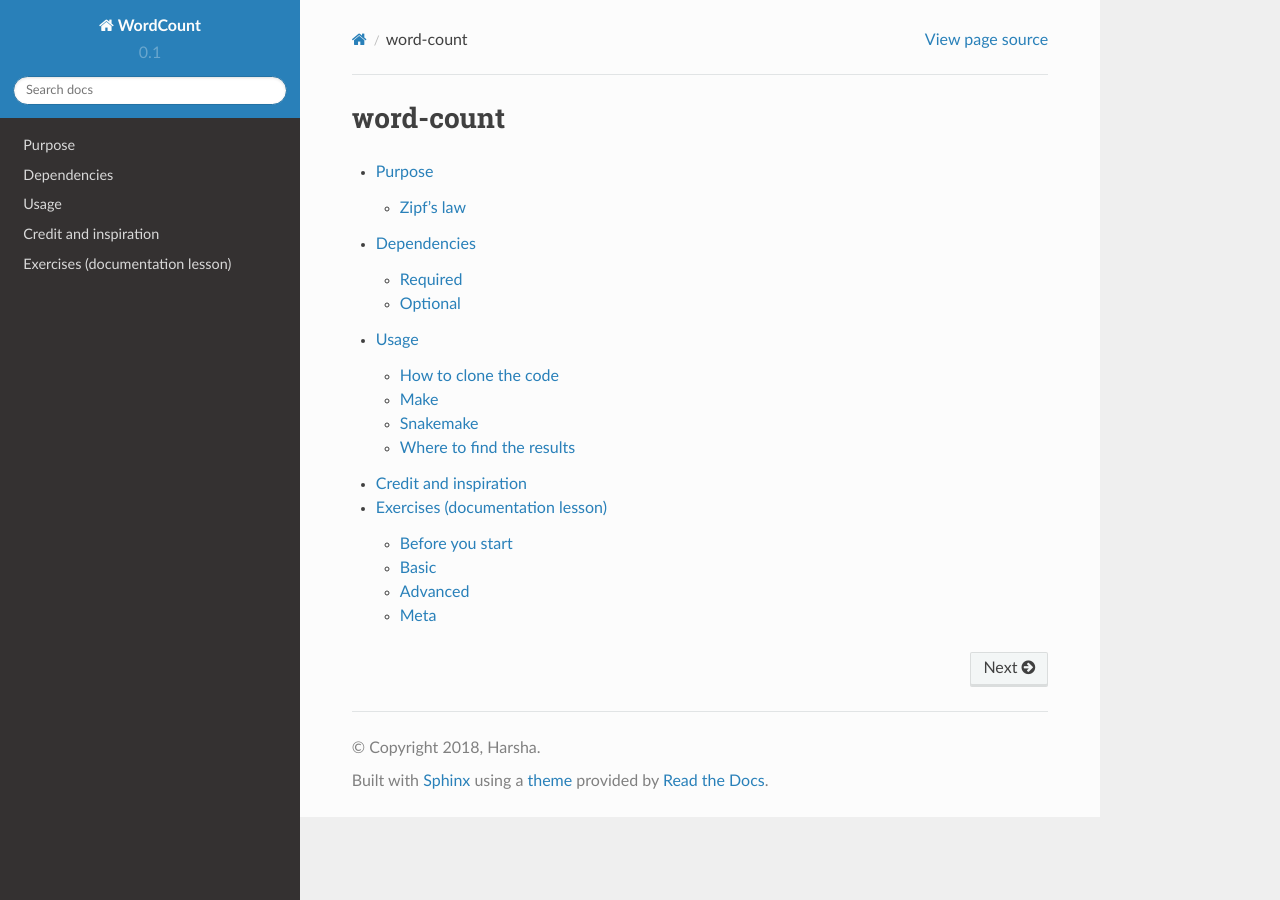
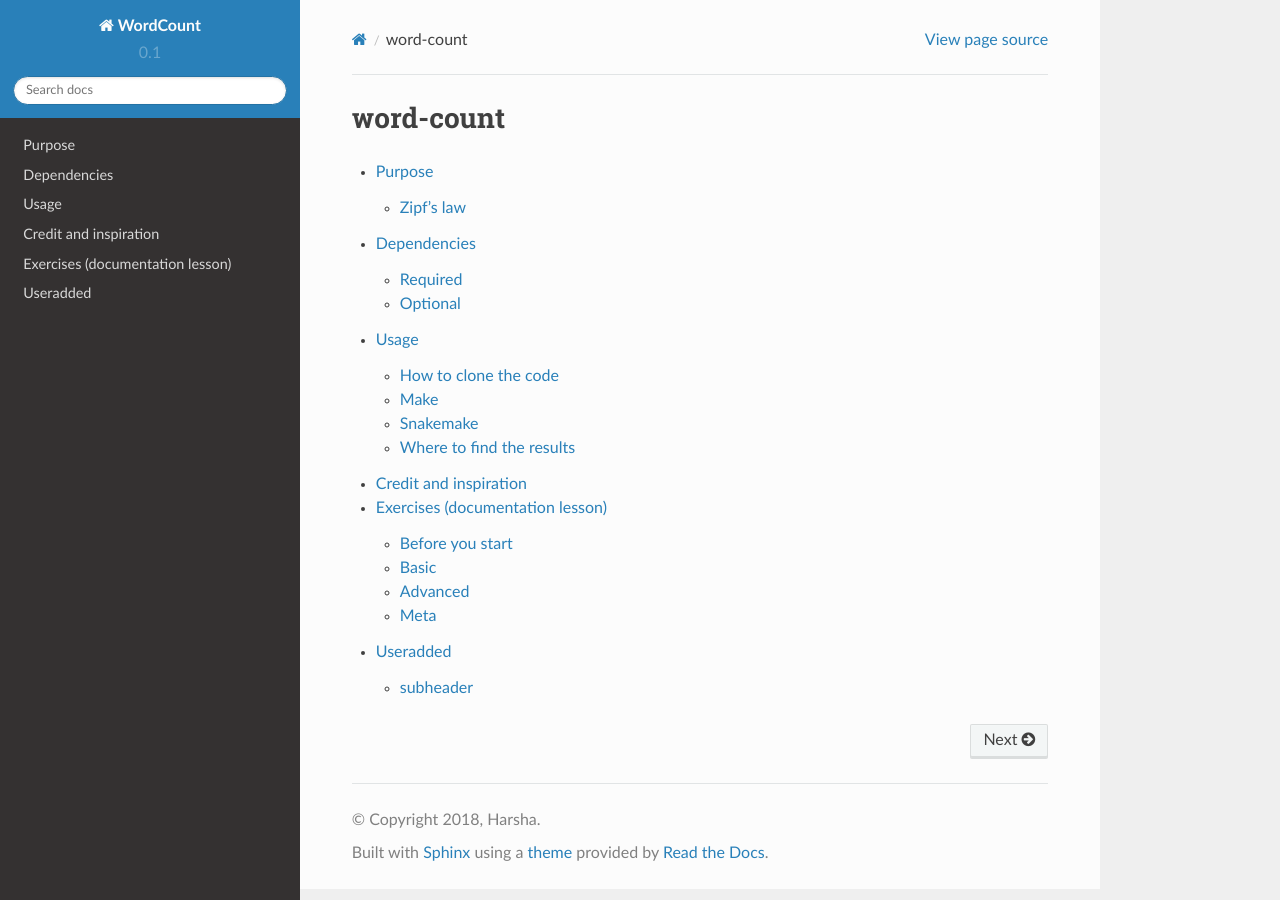
Before and after one commit to linneas/word-count-exercise, a Sphinx documentation site: the page built from doc/index.rst, in a window 1280 px wide. Built offline with Sphinx 7.4.7 and the Read the Docs theme 2.0.0, drawn with Linux system fonts in a browser that asks for light colours.

Commit message:
adding docs

```diff
--- a/doc/index.rst
+++ b/doc/index.rst
@@ -15,3 +15,4 @@ word-count
    usage.rst
    credit.rst
    exercises.rst
+   useradded.rst
--- /dev/null
+++ b/doc/useradded.rst
@@ -0,0 +1,12 @@
+
+
+Useradded
+=========
+
+I'm just testing things here...
+
+
+subheader
+----------
+
+some text
```
